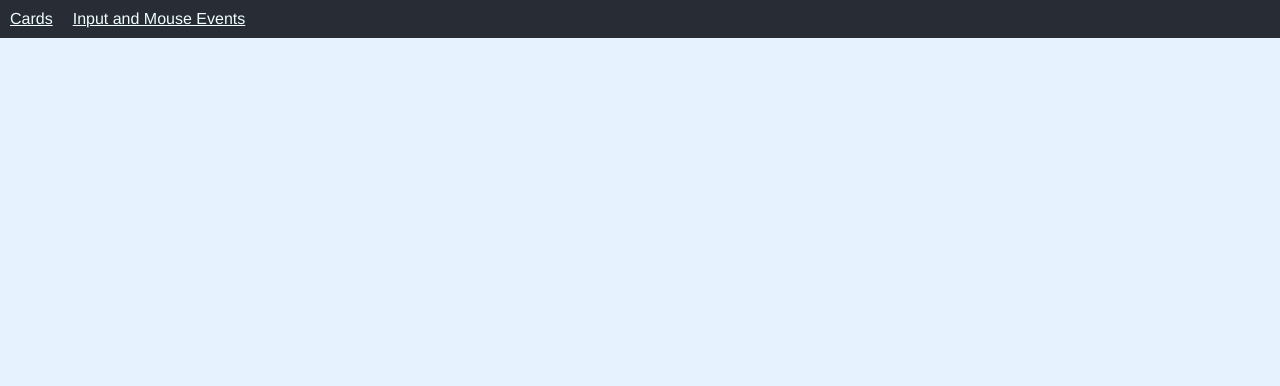
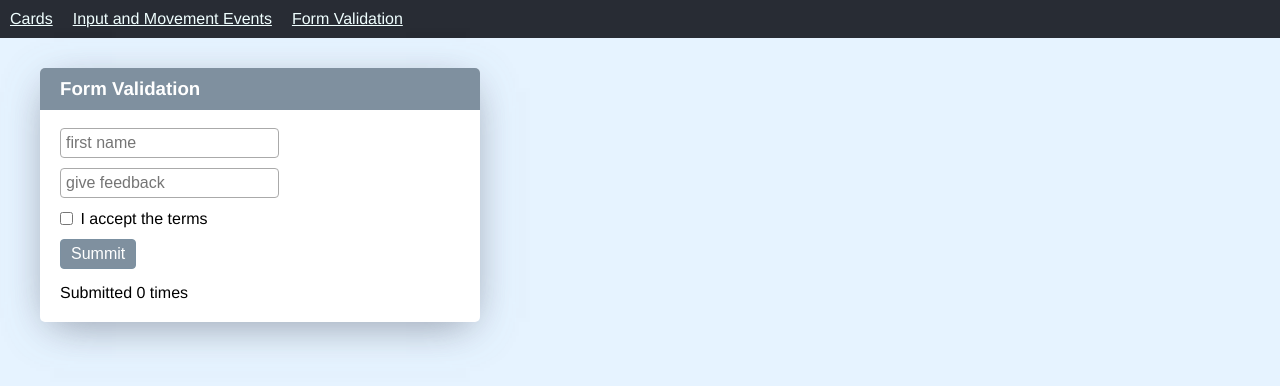
Before and after one commit to StefanBratovanov/ReactBasicsPack, a React (Create React App) app: page /FormValidation in a window 1280 px wide. Shown: the top 386 px of the page. Built offline with nearby package versions, Linux system fonts and the light colour scheme.

Commit message:
FormValidation component added

```diff
--- a/src/App.js
+++ b/src/App.js
@@ -1,11 +1,10 @@
 import { BrowserRouter as Router, Route, Link, Switch } from 'react-router-dom';
 import Card from './components/Card.js';
 import Events from './components/Events.js'
+import FormValidation from './components/FormValidation.js';
 import './App.css';
-import './components/Card.css'
-import './components/Events.css'
-
-import './Default.css';
+import './styles/Card.css'
+import './styles/Events.css'
 
 const App = () => {
   return (
@@ -13,11 +12,13 @@ const App = () => {
       <Router>
         <ul className="nav-ul">
           <li className="nav-li"><Link to="/Cards">Cards</Link></li>
-          <li className="nav-li"><Link to="/Events">Input and Mouse Events</Link></li>
+          <li className="nav-li"><Link to="/Events">Input and Movement Events</Link></li>
+          <li className="nav-li"><Link to="/FormValidation">Form Validation</Link></li>
         </ul>
         <Switch>
           <Route exact path="/Cards" component={Card} />
           <Route exact path="/Events" component={Events} />
+          <Route exact path="/FormValidation" component={FormValidation}/>
         </Switch>
       </Router>
     </div>
--- a/src/Default.css
+++ /dev/null
@@ -1,3 +0,0 @@
-.App {
-    /* text-align: center; */
-}
--- /dev/null
+++ b/src/components/FormValidation.js
@@ -0,0 +1,97 @@
+import React from 'react'
+import { useState } from 'react'
+
+const FormValidation = () => {
+    const [firstName, setFirstName] = useState("")
+    const [feedback, setFeedback] = useState("")
+    const [acceptedTerms, setAcceptedTerms] = useState(false)
+    const [validationErrors, setValidationErrors] = useState({})
+    const [submittedTimes, setSubmittedTimes] = useState(0)
+
+    const handleOnChange = (e) => {
+        if (e.target.name === 'firstName') {
+            setFirstName(e.target.value)
+            validationErrors['firstName'] = ''
+        }
+        if (e.target.name === 'feedback') {
+            setFeedback(e.target.value)
+            validationErrors['feedback'] = ''
+        }
+        if (e.target.name === 'acceptTerms') {
+            setAcceptedTerms(!acceptedTerms)
+            validationErrors['acceptTerms'] = ''
+        }
+    }
+
+    const handleOnSubmit = (e) => {
+        e.preventDefault()
+
+        const isFormValid = validateFields()
+        if (isFormValid) {
+            setSubmittedTimes(submittedTimes + 1)
+        }
+    }
+
+    function validateFields() {
+        const errors = {}
+        if (!firstName) {
+            errors['firstName'] = 'First Name cannot be empty'
+        }
+
+        if (!firstName) {
+            errors['feedback'] = 'feedback cannot be empty'
+        }
+
+        if (!acceptedTerms) {
+            errors['acceptTerms'] = 'terms should be accepted'
+        }
+
+        setValidationErrors(errors)
+
+        return Object.keys(errors).length === 0;
+    }
+
+    return (
+        <>
+            <section className='events-section'>
+                <h3 className='events-h3'>Form Validation </h3>
+                <form onSubmit={handleOnSubmit}>
+                    <label>
+                        <span className='error'>{validationErrors['firstName']}</span>
+                        <input
+                            type='text'
+                            name='firstName'
+                            placeholder='first name'
+                            value={firstName}
+                            onChange={handleOnChange}
+                        />
+                    </label>
+                    <label>
+                        <span className='error'>{validationErrors['feedback']}</span>
+                        <input
+                            type='text'
+                            name='feedback'
+                            placeholder='give feedback'
+                            value={feedback}
+                            onChange={handleOnChange}
+                        />
+                    </label>
+                    <label>
+                        <span className='error'>{validationErrors['acceptTerms']}</span>
+                        <input
+                            type='checkbox'
+                            name='acceptTerms'
+                            checked={acceptedTerms}
+                            onChange={handleOnChange}
+                            className='checkbox-terms'
+                        /> I accept the terms
+                    </label>
+                    <button type='submit' className='form-button'>Summit</button>
+                    <p className='submitted-times'>Submitted {submittedTimes} times</p>
+                </form>
+            </section>
+        </>
+    )
+}
+
+export default FormValidation;
--- a/src/components/Events.css
+++ b/src/styles/Events.css
@@ -45,7 +45,7 @@ button {
     margin-top: 0;
 }
 
-.p-clicked, .submitted-value, .p-scroll {
+.p-clicked, .submitted-value, .p-scroll, .submitted-times{
     margin-bottom: 0;
 }
 
@@ -65,3 +65,26 @@ button {
     float: right;
     margin-right: 150px;
 }
+
+label {
+    display: block;
+}
+
+.checkbox-terms{
+    margin-left:0;
+    position: relative;
+    top: 1px;
+}
+
+.form-button {
+    margin-top: 5px;
+}
+
+.submitted-times{
+    margin-top: 5px;
+}
+
+.error{
+    display: block;
+    color: coral;
+}
```
Also changed, not shown: src/styles/Card.css (renamed from src/components/Card.css), 1 other file (tests, documents, lock files or other folders).
